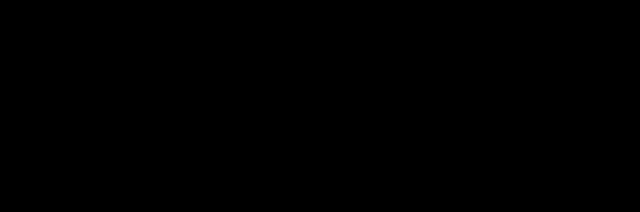
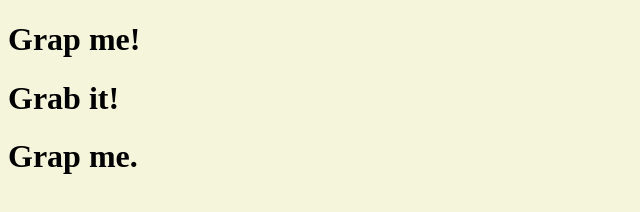
Before and after one commit to Kimdi2/momentum-clone, a plain HTML site: page index.html in a window 1280 px wide. Shown: the whole page, without its empty margins (0-640 px from the left). Drawn offline with Linux system fonts and the light colour scheme.

Commit message:
querySelector(3.2)

```diff
--- a/index.html
+++ b/index.html
@@ -8,7 +8,16 @@
     <title>Momentum - clone</title>
   </head>
   <body>
-    <h1 id="title">Grap me!</h1>
+    <div class="hello">
+      <h1>Grap me!</h1>
+    </div>
+    <div class="hello">
+      <h1>Grap me?</h1>
+    </div>
+    <div class="hello">
+      <h1>Grap me.</h1>
+    </div>
+
     <script src="js/app.js"></script>
   </body>
 </html>
--- a/js/app.js
+++ b/js/app.js
@@ -1,4 +1,4 @@
-const title = document.getElementById("title");
+const title = document.querySelector(".hello:nth-child(2) h1"); //like css form
 
-title.innerText = "Got you!";
-document.body.style.backgroundColor = "black";
+title.innerText = "Grab it!";
+console.log(title);
```
